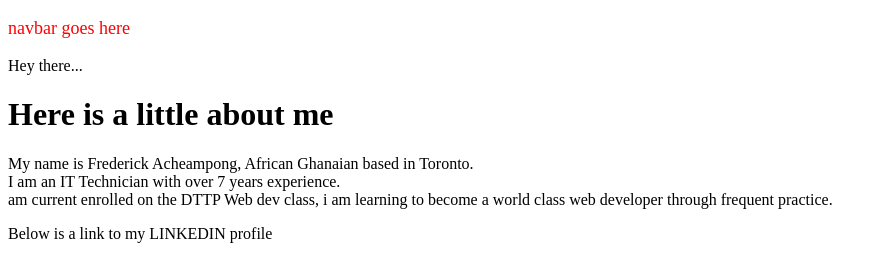
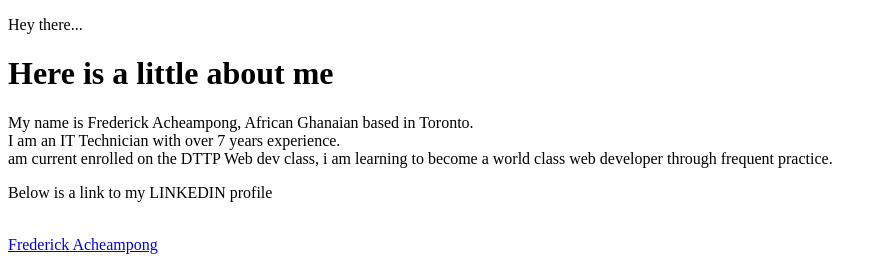
Before and after one commit to kofiyaazo/first-repository, a plain HTML site: page index.html in a window 1280 px wide. Shown: the top 271 px of the page, without its empty margins (0-887 px from the left). Drawn offline with Linux system fonts and the light colour scheme.

Commit message:
Revert "inserted a paragraph"

```diff
--- a/index.html
+++ b/index.html
@@ -4,7 +4,6 @@
         <title>Biography</title>
     </head>
     <body>
-        <p style="color: red;font-size:large">navbar goes here</p>
         <p>Hey there...</p>
         <h1 style="font: size 30px;">Here is a little about me </h1>
         <p>My name is Frederick Acheampong, African Ghanaian based in Toronto.<br> I am an IT Technician with over 7 years experience. <br> am current enrolled on the DTTP Web dev class, i am learning to become a world class web developer through frequent practice.
```
